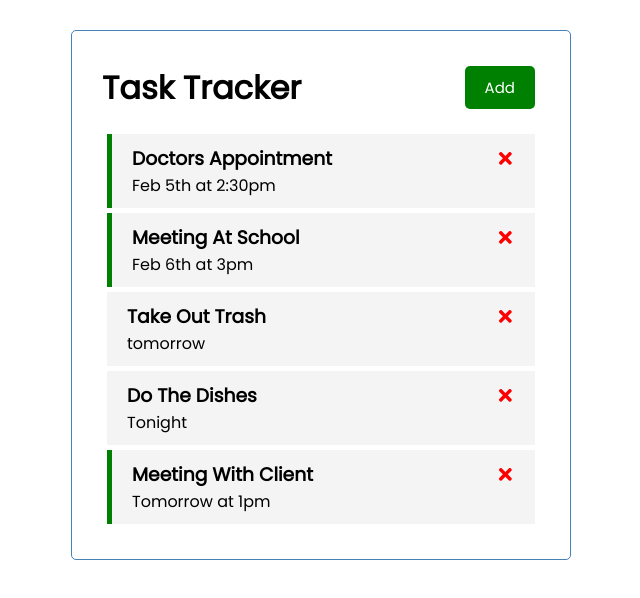
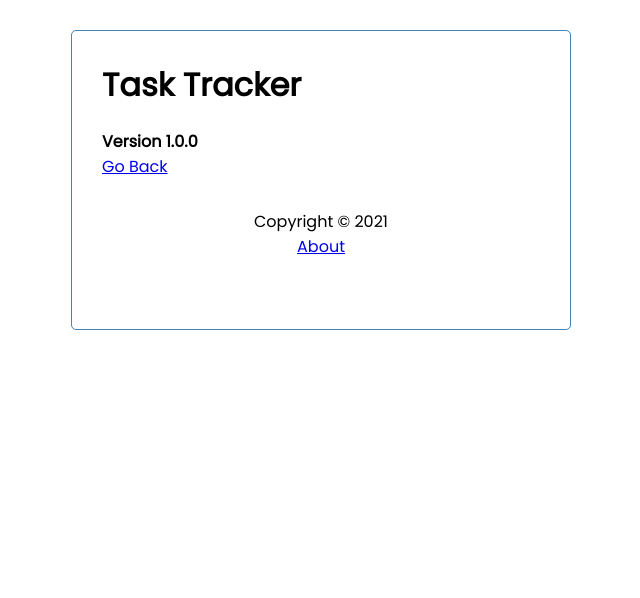
Before and after one commit to Undeadsyco/react-project, a React (Create React App) app: page /about in a window 1280 px wide. Shown: the top 598 px of the page, without its empty margins (319-959 px from the left). Built offline with nearby package versions, Linux system fonts and the light colour scheme; data requests are answered from the project's data file.

Commit message:
added React Router and set up Routes

```diff
--- a/package.json
+++ b/package.json
@@ -10,6 +10,7 @@
     "react": "^17.0.1",
     "react-dom": "^17.0.1",
     "react-icons": "^4.2.0",
+    "react-router-dom": "^5.2.0",
     "react-scripts": "4.0.2",
     "web-vitals": "^1.1.0"
   },
--- a/src/App.js
+++ b/src/App.js
@@ -1,13 +1,16 @@
-import {useState, useEffect} from 'react'
+import { useState, useEffect } from 'react'
+import { BrowserRouter as Router, Route } from 'react-router-dom'
 import Header from './components/Header'
 import Tasks from './components/Tasks'
 import AddTask from './components/AddTask'
+import Footer from './components/Footer'
+import About from './components/About'
 
-const App=()=>{
+const App = () => {
   const [showAddTask, setShowAddTask] = useState(false)
   const [tasks, setTasks] = useState([])
 
-  useEffect(()=>{
+  useEffect(() => {
     const getTasks = async () => {
       const tasksFromServer = await fetchTasks()
       setTasks(tasksFromServer)
@@ -17,7 +20,7 @@
   }, [])
 
   //Fetch Tasks
-  const fetchTasks = async () =>{
+  const fetchTasks = async () => {
     const res = await fetch('http://localhost:5000/tasks')
     const data = await res.json()
 
@@ -25,7 +28,7 @@
   }
 
   //Fetch Task
-  const fetchTask = async (id) =>{
+  const fetchTask = async (id) => {
     const res = await fetch(`http://localhost:5000/tasks/${id}`)
     const data = await res.json()
 
@@ -33,7 +36,7 @@
   }
 
   //Add Task
-  const addTask= async (task)=>{
+  const addTask = async (task) => {
     const res = await fetch('http://localhost:5000/tasks',
       {
         method: 'POST',
@@ -49,17 +52,17 @@
   }
 
   //Delete task
-  const deleteTask= async (id) => {
+  const deleteTask = async (id) => {
     await fetch(`http://localhost:5000/tasks/${id}`,
       {
         method: 'DELETE'
       })
 
-    setTasks(tasks.filter((task)=>task.id !== id))
+    setTasks(tasks.filter((task) => task.id !== id))
   }
 
   //Toggle Reminder
-  const toggleReminder= async (id)=>{
+  const toggleReminder = async (id) => {
     const taskToToggle = await fetchTask(id)
     const updTask = {
       ...taskToToggle,
@@ -77,24 +80,33 @@
 
     const data = await res.json()
 
-    setTasks(tasks.map((task)=>
+    setTasks(tasks.map((task) =>
       task.id === id ? { ...task, reminder: data.reminder } : task))
   }
 
   return (
+    <Router>
       <div className="container">
         <Header
-        onAdd={()=> setShowAddTask(!showAddTask)}
+          onAdd={() => setShowAddTask(!showAddTask)}
           title='Task Tracker'
           showAdd={showAddTask}
         />
-      {showAddTask && <AddTask onAdd={addTask}/>}
+        <Route exact path='/' render={(props) =>
+        (
+          <>
+            {showAddTask && <AddTask onAdd={addTask} />}
             {tasks.length > 0 ? <Tasks
               tasks={tasks}
               onDelete={deleteTask}
               ontoggle={toggleReminder}
             /> : 'No Tasks To Show'}
+          </>
+        )} />
+        <Route path='/about' component={About} />
+        <Footer />
       </div>
+    </Router>
   );
 }
 
--- /dev/null
+++ b/src/components/About.js
@@ -0,0 +1,12 @@
+import {Link} from 'react-router-dom'
+
+const About = () =>{
+  return(
+    <div>
+      <h4>Version 1.0.0</h4>
+      <Link to='/'>Go Back</Link>
+    </div>
+  )
+}
+
+export default About
--- /dev/null
+++ b/src/components/Footer.js
@@ -0,0 +1,12 @@
+import {Link} from 'react-router-dom'
+
+const Footer = () => {
+  return (
+    <footer>
+      <p>Copyright &copy; 2021</p>
+      <Link to='/about'>About</Link>
+    </footer>
+  )
+}
+
+export default Footer
--- a/src/components/Header.js
+++ b/src/components/Header.js
@@ -1,15 +1,18 @@
 import PropTypes from 'prop-types';
+import {useLocation} from 'react-router-dom'
 import Button from './Button';
 
 const Header = ({ title, onAdd, showAdd }) => {
+  const location = useLocation()
+
   return (
     <header className='header'>
       <h1>{title}</h1>
-      <Button
+      {location.pathname === '/' && <Button
         color={showAdd ? 'red' : 'green'}
         text={showAdd ? 'Close' : 'Add'}
         onClick={onAdd}
-      />
+      />}
     </header>
   )
 }
```
Also changed, not shown: 1 other file (tests, documents, lock files or other folders). Lines whose indentation alone changed are shown as unchanged.
